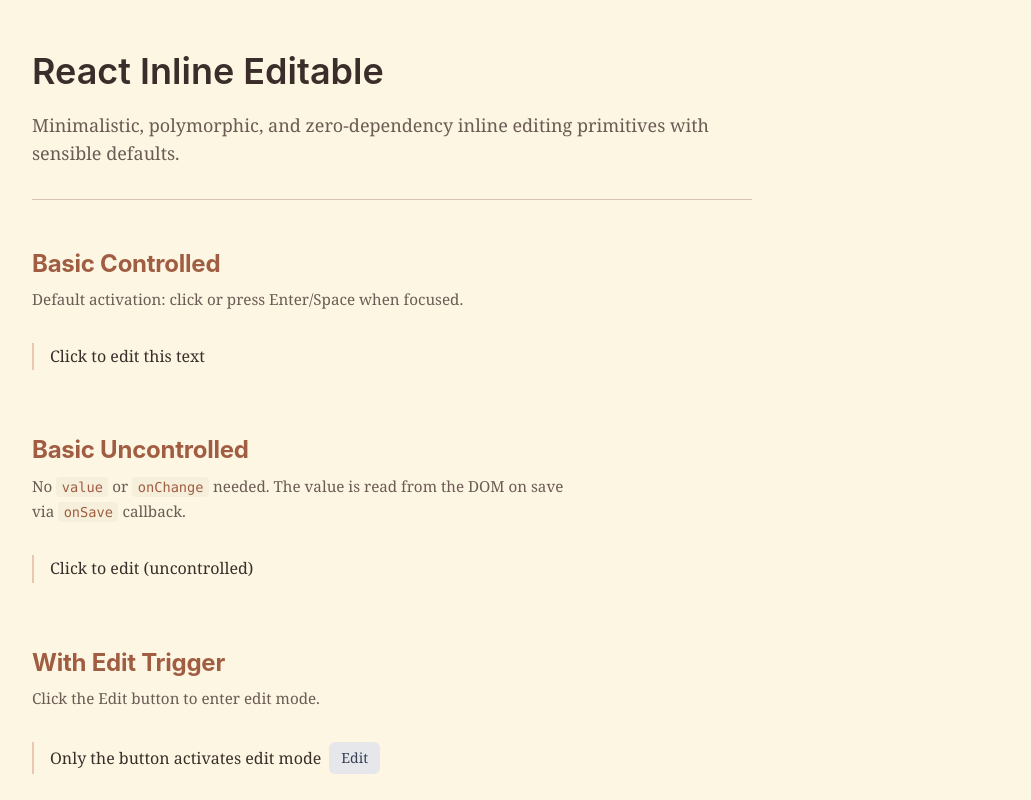
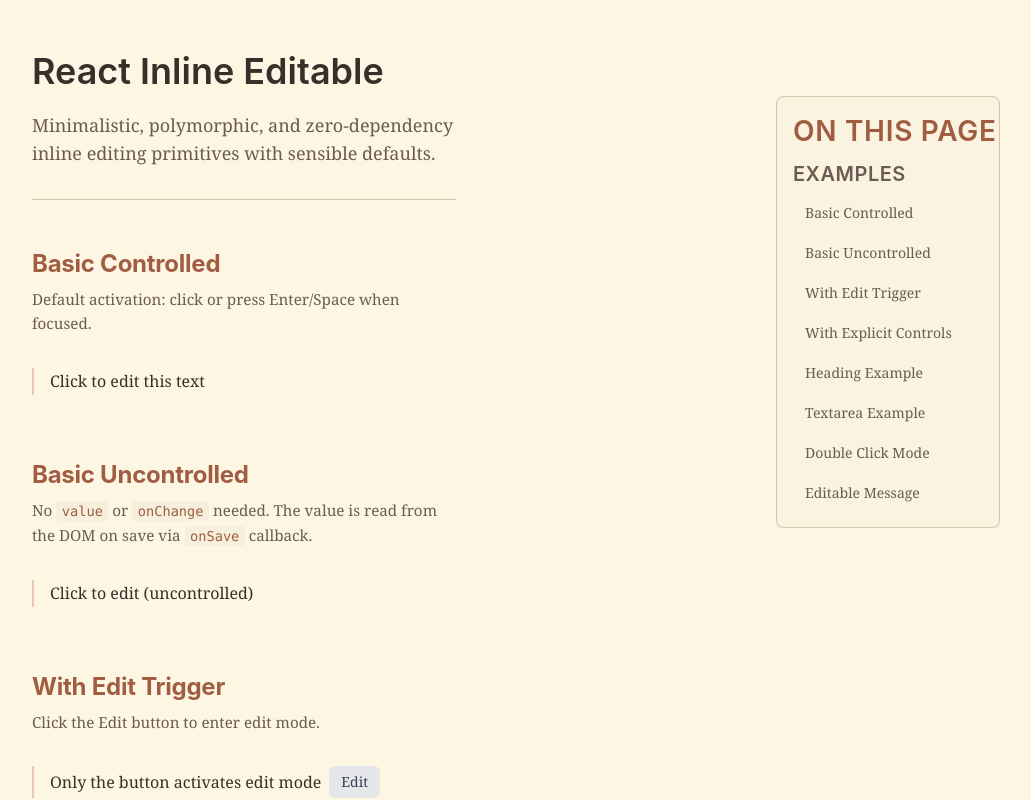
Before and after one commit to subhash-malireddy/react-inline-editable, a React (Vite) app in the folder packages/react-inline-editable/: page / in a window 1280 px wide. Shown: the top 800 px of the page, without its empty margins (248-1279 px from the left). Built offline with nearby package versions, Linux system fonts and the light colour scheme.

Commit message:
Add navigation component for improved user experience and section accessibility

```diff
--- a/packages/react-inline-editable/src/App.tsx
+++ b/packages/react-inline-editable/src/App.tsx
@@ -7,10 +7,22 @@
 import { TextareaExample } from "./components/examples/TextareaExample";
 import { DoubleClickMode } from "./components/examples/DoubleClickMode";
 import { EditableMessage } from "./components/examples/EditableMessage";
+import { DocsNav } from "./components/DocsNav";
+
+const navItems = [
+  { id: "basic-controlled", label: "Basic Controlled" },
+  { id: "basic-uncontrolled", label: "Basic Uncontrolled" },
+  { id: "with-edit-trigger", label: "With Edit Trigger" },
+  { id: "with-explicit-controls", label: "With Explicit Controls" },
+  { id: "heading-example", label: "Heading Example" },
+  { id: "textarea-example", label: "Textarea Example" },
+  { id: "double-click-mode", label: "Double Click Mode" },
+  { id: "editable-message", label: "Editable Message" },
+];
 
 function App() {
   return (
-    <div className="min-h-screen px-6 py-12 max-w-3xl mx-auto">
+    <div className="min-h-screen px-6 py-12 max-w-3xl mx-auto lg:pr-80">
       <header className="mb-12 pb-4 border-b border-border">
         <h1 className="text-rust-dark">React Inline Editable</h1>
         <p className="text-text-muted text-lg">
@@ -20,35 +32,35 @@
       </header>
 
       <main className="space-y-16">
-        <section className="example-section">
+        <section id="basic-controlled" className="example-section">
           <BasicControlled />
         </section>
 
-        <section className="example-section">
+        <section id="basic-uncontrolled" className="example-section">
           <BasicUncontrolled />
         </section>
 
-        <section className="example-section">
+        <section id="with-edit-trigger" className="example-section">
           <WithEditTrigger />
         </section>
 
-        <section className="example-section">
+        <section id="with-explicit-controls" className="example-section">
           <WithExplicitControls />
         </section>
 
-        <section className="example-section">
+        <section id="heading-example" className="example-section">
           <HeadingExample />
         </section>
 
-        <section className="example-section">
+        <section id="textarea-example" className="example-section">
           <TextareaExample />
         </section>
 
-        <section className="example-section">
+        <section id="double-click-mode" className="example-section">
           <DoubleClickMode />
         </section>
 
-        <section className="example-section">
+        <section id="editable-message" className="example-section">
           <EditableMessage />
         </section>
       </main>
@@ -56,6 +68,8 @@
       <footer className="mt-16 pt-8 border-t border-border text-text-muted text-sm">
         <p>Built with zero external dependencies. MIT License.</p>
       </footer>
+
+      <DocsNav items={navItems} />
     </div>
   );
 }
--- /dev/null
+++ b/packages/react-inline-editable/src/components/DocsNav.tsx
@@ -0,0 +1,202 @@
+import { useEffect, useState, useRef } from "react";
+
+interface NavItem {
+  id: string;
+  label: string;
+}
+
+interface DocsNavProps {
+  items: NavItem[];
+}
+
+// Function to handle smooth scrolling to a section
+function scrollToSection(id: string) {
+  const element = document.getElementById(id);
+  if (element) {
+    const headerOffset = 80; // Account for any fixed headers
+    const elementPosition = element.getBoundingClientRect().top;
+    const offsetPosition = elementPosition + window.pageYOffset - headerOffset;
+
+    window.scrollTo({
+      top: offsetPosition,
+      behavior: "smooth",
+    });
+  }
+}
+
+export function DocsNav({ items }: DocsNavProps) {
+  const [isMobileMenuOpen, setIsMobileMenuOpen] = useState(false);
+  const menuRef = useRef<HTMLDivElement>(null);
+  const buttonRef = useRef<HTMLButtonElement>(null);
+
+  // Close mobile menu when clicking outside
+  useEffect(() => {
+    function handleClickOutside(event: MouseEvent) {
+      if (
+        menuRef.current &&
+        buttonRef.current &&
+        !menuRef.current.contains(event.target as Node) &&
+        !buttonRef.current.contains(event.target as Node)
+      ) {
+        setIsMobileMenuOpen(false);
+      }
+    }
+
+    if (isMobileMenuOpen) {
+      document.addEventListener("mousedown", handleClickOutside);
+      return () => document.removeEventListener("mousedown", handleClickOutside);
+    }
+  }, [isMobileMenuOpen]);
+
+  const handleNavClick = (id: string) => {
+    scrollToSection(id);
+    // Menu stays open - user can click outside or toggle button to close
+  };
+
+  return (
+    <>
+      {/* Desktop Navigation - Fixed on the right */}
+      <nav className="hidden lg:block fixed top-24 right-8 w-56 max-h-[calc(100vh-8rem)] overflow-y-auto">
+        <div
+          className="backdrop-blur-sm rounded-lg p-4 shadow-sm"
+          style={{
+            backgroundColor: "rgba(245, 239, 220, 0.5)",
+            border: "1px solid var(--color-border)",
+          }}
+        >
+          <h2
+            className="text-sm font-semibold mb-3 uppercase tracking-wide whitespace-nowrap"
+            style={{ color: "var(--color-rust-dark)" }}
+          >
+            On this page
+          </h2>
+          <div className="space-y-3">
+            <div>
+              <h3
+                className="text-xs font-semibold mb-2 uppercase tracking-wide"
+                style={{ color: "var(--color-text-muted)" }}
+              >
+                Examples
+              </h3>
+              <ul className="space-y-1">
+                {items.map((item) => (
+                  <li key={item.id}>
+                    <button
+                      onClick={() => handleNavClick(item.id)}
+                      className="w-full text-left px-3 py-2 rounded-md text-sm transition-colors"
+                      style={{ color: "var(--color-text-muted)" }}
+                      onMouseEnter={(e) => {
+                        e.currentTarget.style.color = "var(--color-text)";
+                        e.currentTarget.style.backgroundColor =
+                          "var(--color-cream-dark)";
+                      }}
+                      onMouseLeave={(e) => {
+                        e.currentTarget.style.color = "var(--color-text-muted)";
+                        e.currentTarget.style.backgroundColor = "transparent";
+                      }}
+                    >
+                      {item.label}
+                    </button>
+                  </li>
+                ))}
+              </ul>
+            </div>
+          </div>
+        </div>
+      </nav>
+
+      {/* Mobile Floating Menu Button */}
+      <button
+        ref={buttonRef}
+        onClick={() => setIsMobileMenuOpen(!isMobileMenuOpen)}
+        className="lg:hidden fixed bottom-6 right-6 z-50 w-14 h-14 text-white rounded-full shadow-lg transition-colors flex items-center justify-center"
+        style={{ backgroundColor: "var(--color-rust)" }}
+        onMouseEnter={(e) => {
+          e.currentTarget.style.backgroundColor = "var(--color-rust-dark)";
+        }}
+        onMouseLeave={(e) => {
+          e.currentTarget.style.backgroundColor = "var(--color-rust)";
+        }}
+        aria-label="Toggle navigation menu"
+        aria-expanded={isMobileMenuOpen}
+      >
+        {isMobileMenuOpen ? (
+          <svg
+            width="24"
+            height="24"
+            viewBox="0 0 24 24"
+            fill="none"
+            stroke="currentColor"
+            strokeWidth="2"
+          >
+            <line x1="18" y1="6" x2="6" y2="18" />
+            <line x1="6" y1="6" x2="18" y2="18" />
+          </svg>
+        ) : (
+          <svg
+            width="24"
+            height="24"
+            viewBox="0 0 24 24"
+            fill="none"
+            stroke="currentColor"
+            strokeWidth="2"
+          >
+            <line x1="3" y1="12" x2="21" y2="12" />
+            <line x1="3" y1="6" x2="21" y2="6" />
+            <line x1="3" y1="18" x2="21" y2="18" />
+          </svg>
+        )}
+      </button>
+
+      {/* Mobile Popover Menu */}
+      {isMobileMenuOpen && (
+        <div
+          ref={menuRef}
+          className="lg:hidden fixed bottom-24 right-6 z-40 w-64 rounded-lg shadow-xl p-4 max-h-[calc(100vh-8rem)] overflow-y-auto"
+          style={{
+            backgroundColor: "var(--color-cream-dark)",
+            border: "1px solid var(--color-border)",
+          }}
+        >
+          <h2
+            className="text-sm font-semibold mb-3 uppercase tracking-wide whitespace-nowrap"
+            style={{ color: "var(--color-rust-dark)" }}
+          >
+            On this page
+          </h2>
+          <div className="space-y-3">
+            <div>
+              <h3
+                className="text-xs font-semibold mb-2 uppercase tracking-wide"
+                style={{ color: "var(--color-text-muted)" }}
+              >
+                Examples
+              </h3>
+              <ul className="space-y-1">
+                {items.map((item) => (
+                  <li key={item.id}>
+                    <button
+                      onClick={() => handleNavClick(item.id)}
+                      className="w-full text-left px-3 py-2 rounded-md text-sm transition-colors"
+                      style={{ color: "var(--color-text-muted)" }}
+                      onMouseEnter={(e) => {
+                        e.currentTarget.style.color = "var(--color-text)";
+                        e.currentTarget.style.backgroundColor = "var(--color-cream)";
+                      }}
+                      onMouseLeave={(e) => {
+                        e.currentTarget.style.color = "var(--color-text-muted)";
+                        e.currentTarget.style.backgroundColor = "transparent";
+                      }}
+                    >
+                      {item.label}
+                    </button>
+                  </li>
+                ))}
+              </ul>
+            </div>
+          </div>
+        </div>
+      )}
+    </>
+  );
+}
```
